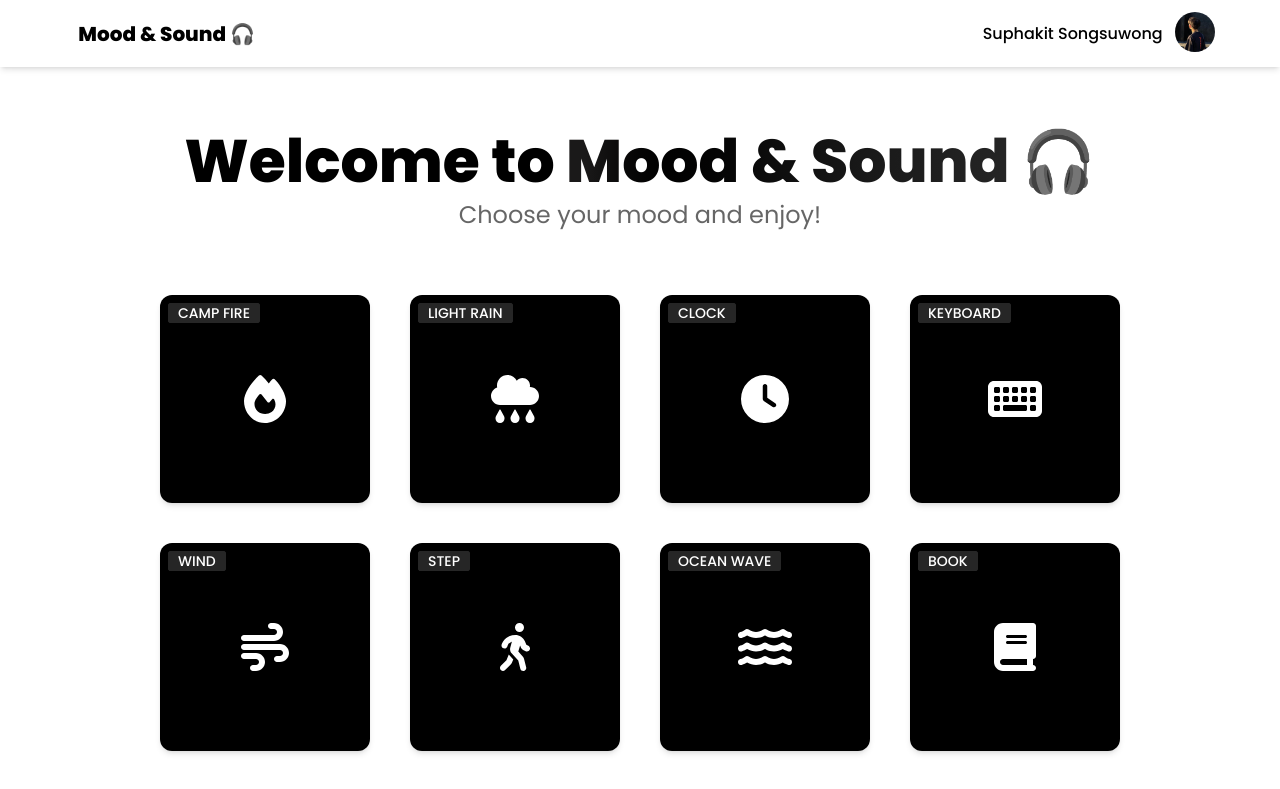
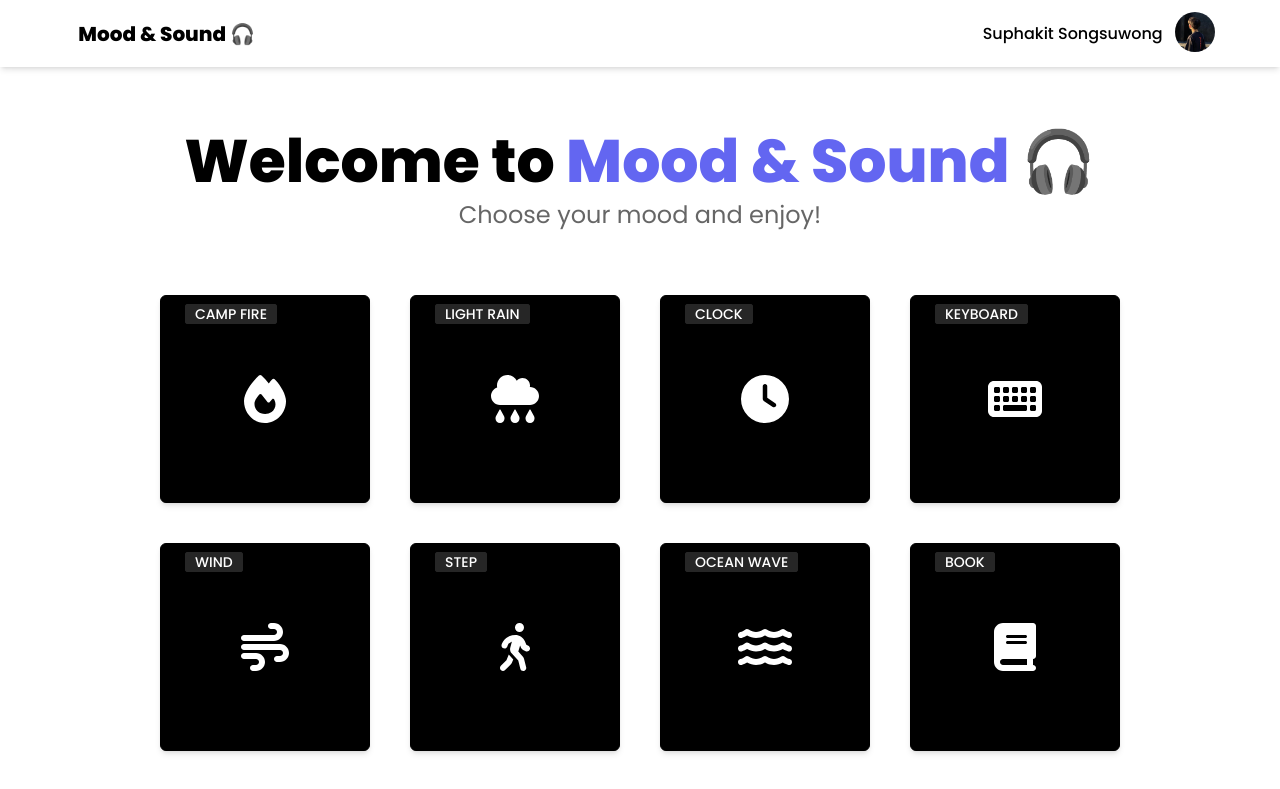
Before and after one commit to biskitsx/Mood-And-Sound-App, a Next.js app: page / in a window 1280 px wide. Shown: the top 789 px of the page. Built offline with nearby package versions, Linux system fonts and the light colour scheme.

Commit message:
update css for button

```diff
--- a/styles/globals.css
+++ b/styles/globals.css
@@ -3,14 +3,16 @@
 @tailwind utilities;
 
 .sound-box {
-    @apply  btn-neutral rounded-xl uppercase font-medium shadow-md w-full h-52 ease-in text-lg
+    @apply  btn btn-neutral uppercase font-medium shadow-md w-full h-52 ease-in text-lg rounded-md
 }
 
 .sound-box-active {
-    @apply btn-error
+    @apply border-none hover:bg-amber-600 bg-amber-500
 }
 
 
 .rainbow {
-    @apply [&::selection]:text-base-content relative col-start-1 row-start-1 bg-[linear-gradient(90deg,hsl(var(--s))_0%,hsl(var(--sf))_9%,hsl(var(--pf))_42%,hsl(var(--p))_47%,hsl(var(--a))_100%)] bg-clip-text [-webkit-text-fill-color:transparent] [&::selection]:bg-blue-700/20 [@supports(color:oklch(0_0_0))]:bg-[linear-gradient(90deg,hsl(var(--s))_4%,color-mix(in_oklch,hsl(var(--sf)),hsl(var(--pf)))_22%,hsl(var(--p))_45%,color-mix(in_oklch,hsl(var(--p)),hsl(var(--a)))_67%,hsl(var(--a))_100.2%)]
+    @apply text-indigo-500
+    /* @apply [&::selection]:text-base-content relative col-start-1 row-start-1 bg-[linear-gradient(90deg,hsl(var(--s))_0%,hsl(var(--sf))_9%,hsl(var(--pf))_42%,hsl(var(--p))_47%,hsl(var(--a))_100%)] bg-clip-text [-webkit-text-fill-color:transparent] [&::selection]:bg-blue-700/20 [@supports(color:oklch(0_0_0))]:bg-[linear-gradient(90deg,hsl(var(--s))_4%,color-mix(in_oklch,hsl(var(--sf)),hsl(var(--pf)))_22%,hsl(var(--p))_45%,color-mix(in_oklch,hsl(var(--p)),hsl(var(--a)))_67%,hsl(var(--a))_100.2%)] */
+
 }
```
